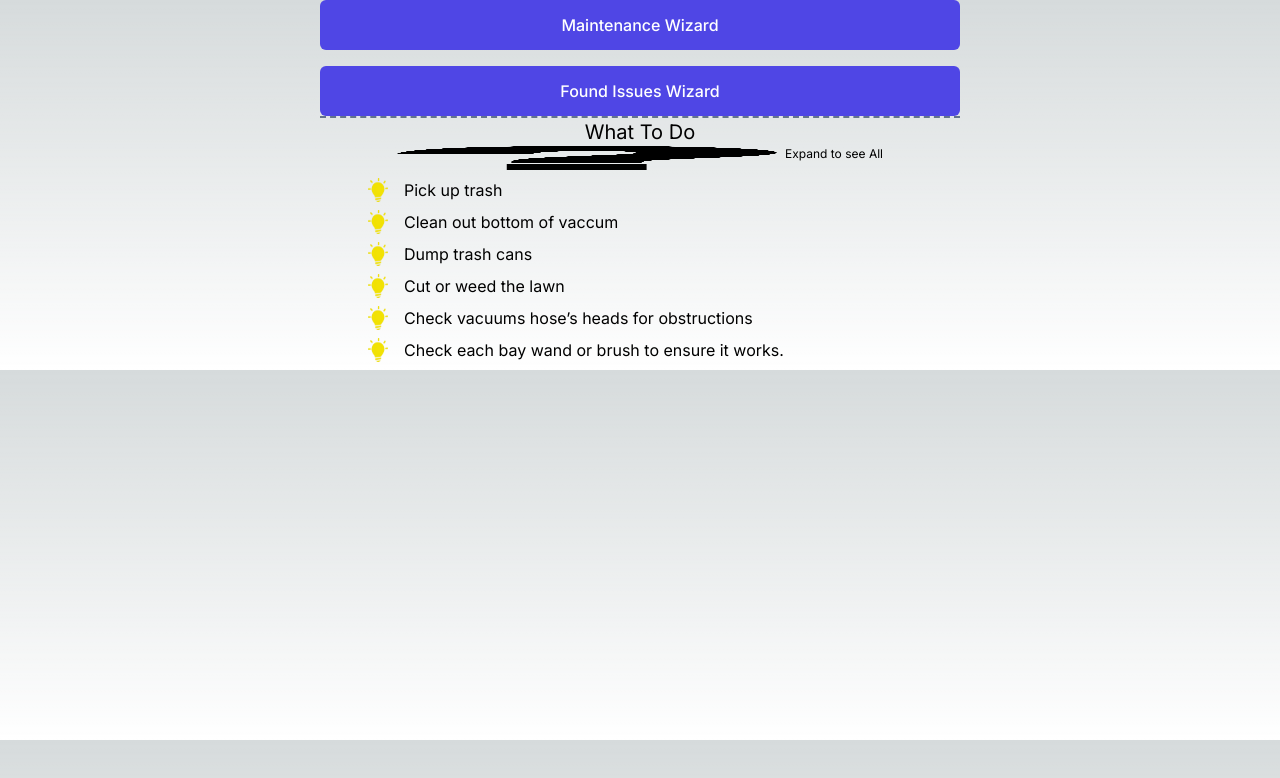
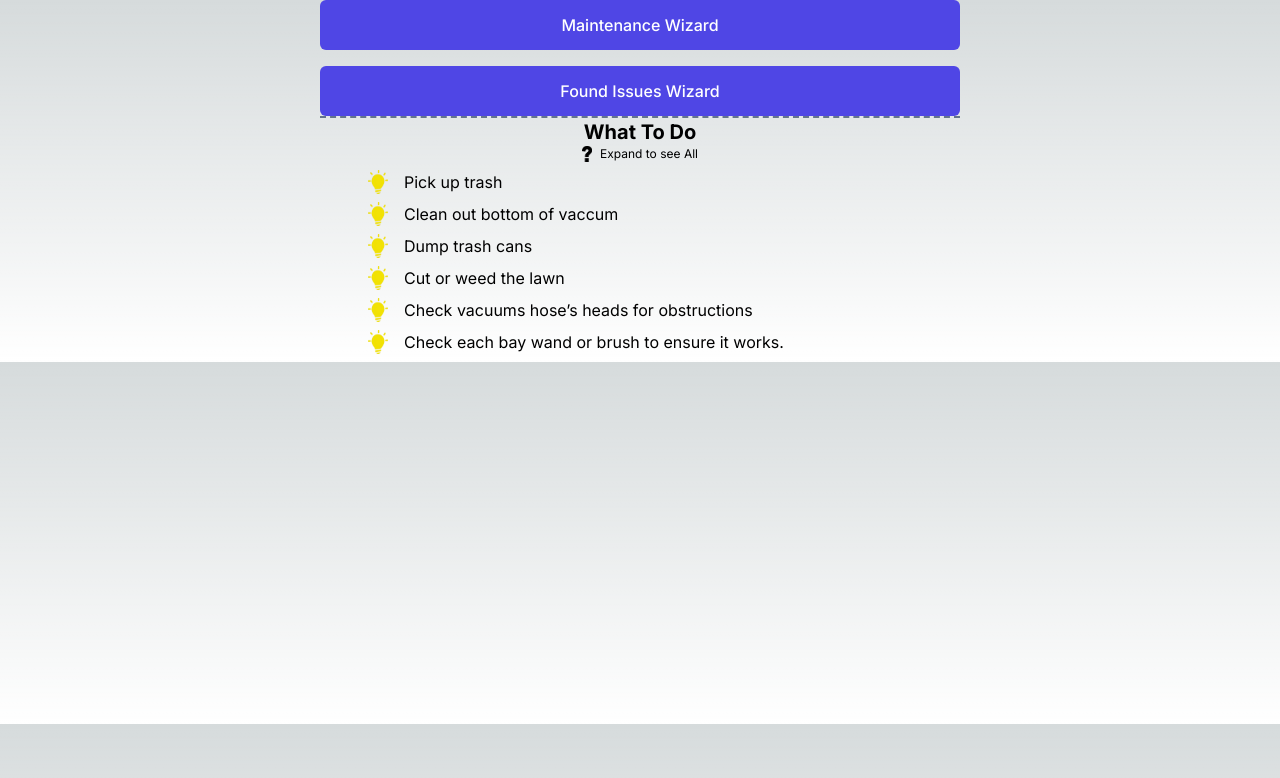
Before and after one commit to jcsmileyjr/carwash, a Next.js app: page /dashboard in a window 1280 px wide. Shown: the top 778 px of the page. Built offline with nearby package versions, Linux system fonts and the light colour scheme.

Commit message:
Feature: Issue & WhatToDo components

```diff
--- a/src/app/components/issues/issues.tsx
+++ b/src/app/components/issues/issues.tsx
@@ -17,7 +17,7 @@ const Issues = ({issue}: {issue: Issue}) => {
                     const action = issue[key];
                     return (
                         <div className='flex flex-row justify-start gap-4 my-2' key={key}>
-                            <Image priority={false} src={LightBulb} width={20} height={5} alt="" className='' />
+                            <Image priority={false} src={LightBulb} width={20} height={5} alt="" className='h-6' />
                             <p>{action.content}</p>
                         </div>
                     )
--- a/src/app/components/whatToDo/whatToDo.tsx
+++ b/src/app/components/whatToDo/whatToDo.tsx
@@ -7,11 +7,11 @@ export default function WhatToDo() {
     return (
         <section className="flex flex-col border-dashed border-t-2 border-slate-500">
             <div>
-                <h1 className='text-xl text-center'>What To Do</h1>
+                <h1 className='text-xl text-center font-bold'>What To Do</h1>
 
             </div>
-            <div className='flex justify-center gap-2 m-h-2'>
-                <Image priority={false} src={QuestionMark} alt="" className='h-6' />
+            <div className='flex justify-center gap-2'>
+                <Image priority={false} src={QuestionMark} width={10} height={5} alt="" className='' />
                 <p className='text-xs'>Expand to see All</p>
             </div>
             <Issues issue={WhatToDoIssue}  />
```
